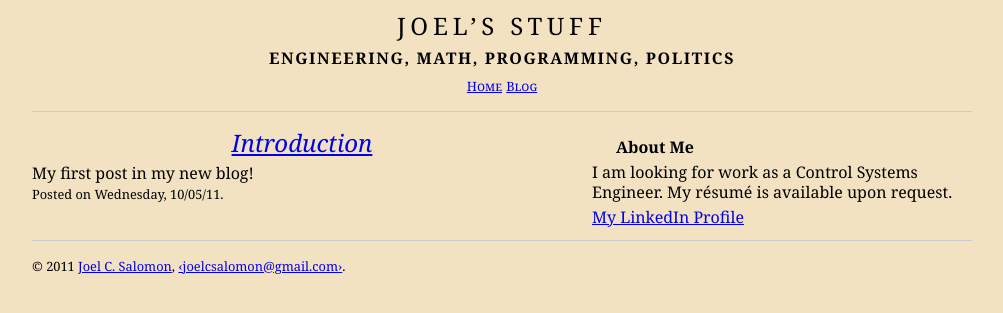
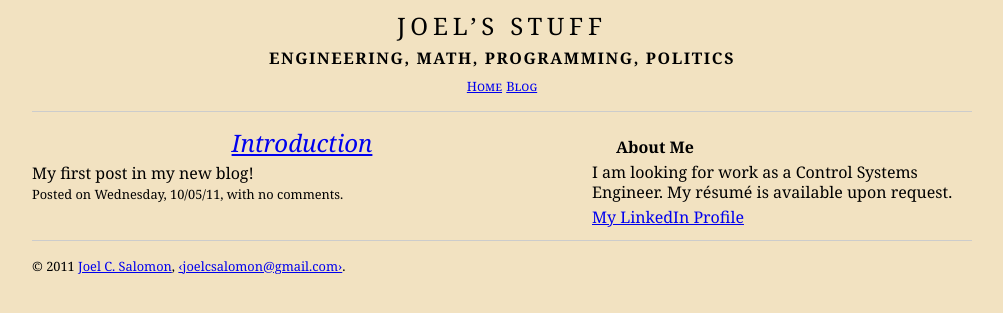
Before and after one commit to jcsalomon/jcsalomon.github.io, a Jekyll site: the page built from blog/index.html, in a window 1280 px wide. Shown: the top 313 px of the page, without its empty margins (138-1141 px from the left). Built offline with Jekyll 4.4.1, drawn with Linux system fonts in a browser that asks for light colours.

Commit message:
Add links to comments on posts that have them

```diff
--- a/blog/index.html
+++ b/blog/index.html
@@ -15,13 +15,24 @@
   <footer>
     <p>
       Posted
+
       {% if post.categories.size > 0 %}
         in {{ post.categories | array_to_sentence_string }}
       {% endif %}
+
       on
       <time datetime="{{ post.date | date_to_xmlschema }}" pubdate>
-        {{ post.date | date: "%A, %x" }}.
+        {{ post.date | date: "%A, %x" }},
       </time>
+
+      with
+      {% if post.comments %}
+        <a href="/{{ post.url }}#comments">{{ post.comments }}
+          comment{% if post.comments > 1%}s{% endif %}</a>.
+      {% else %}
+        no comments.
+      {% endif %}
+
       {% if post.tags.size > 0 %}
         <br />
         Tags: {{ post.tags | array_to_sentence_string }}.
```
Also changed, not shown: _includes/post-navbar.html (+12 -0 lines).
